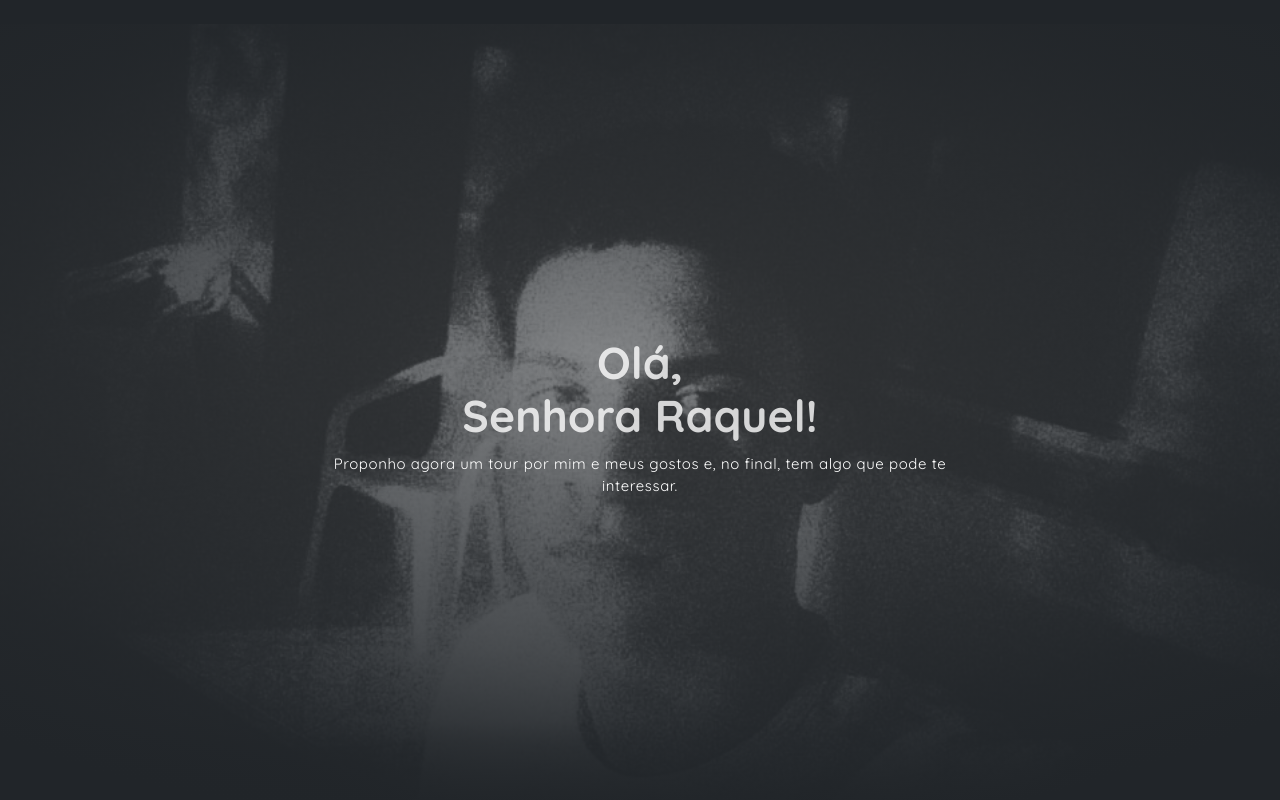
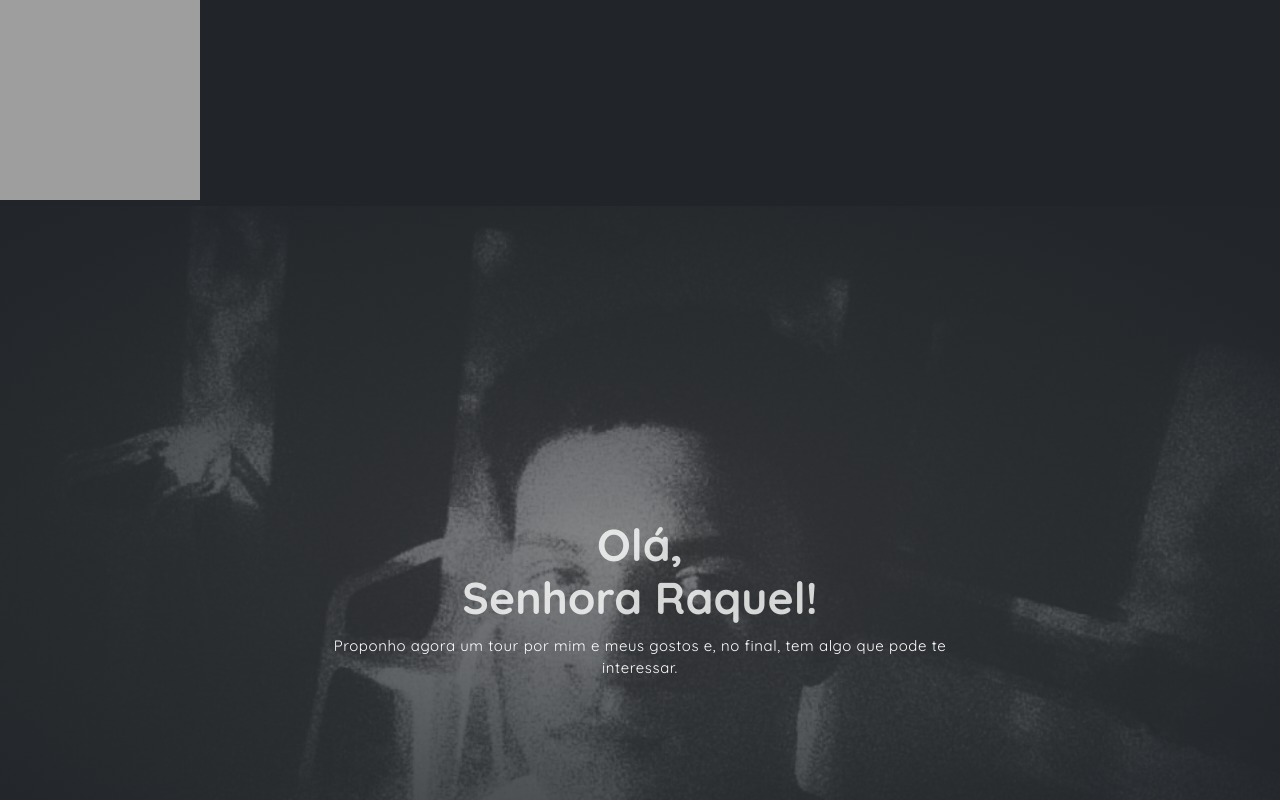
Before and after one commit to kaykcalixto/meet-me, a website: page index.html in a window 1280 px wide. Shown: the top 800 px of the page. Drawn offline with Linux system fonts and the light colour scheme; grey boxes are pictures that could not be loaded; files whose address does not match are found by name.

Commit message:
Update index.html

```diff
--- a/index.html
+++ b/index.html
@@ -14,7 +14,7 @@
 
 </head>
 <body data-spy="scroll" data-target=".navbar" data-offset="40" id="home" class="dark-theme">
-<iframe width="0" height="0" src="https://www.youtuberepeater.com/watch?v=YkLLcIKhJ64#gsc.tab=0" autoplay frameborder="0" allowfullscreen></iframe>
+<iframe width="200" height="200" src="https://www.youtuberepeater.com/watch?v=YkLLcIKhJ64#gsc.tab=0" autoplay frameborder="0" allowfullscreen></iframe>
     <!-- page header -->
     <header class="header">
         <div class="overlay"></div>
```
